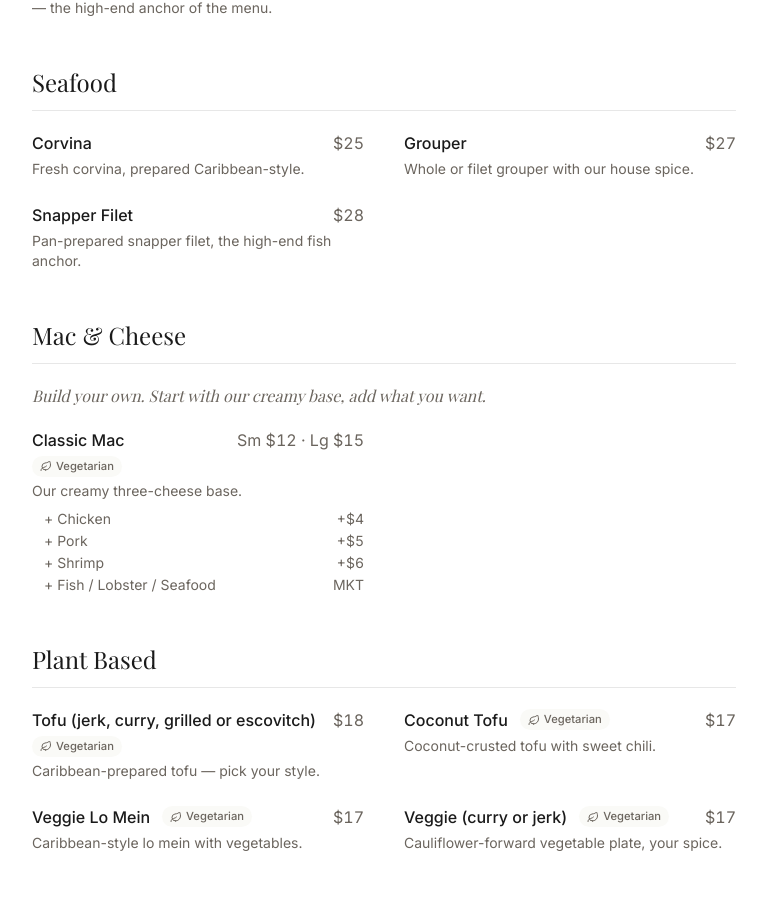
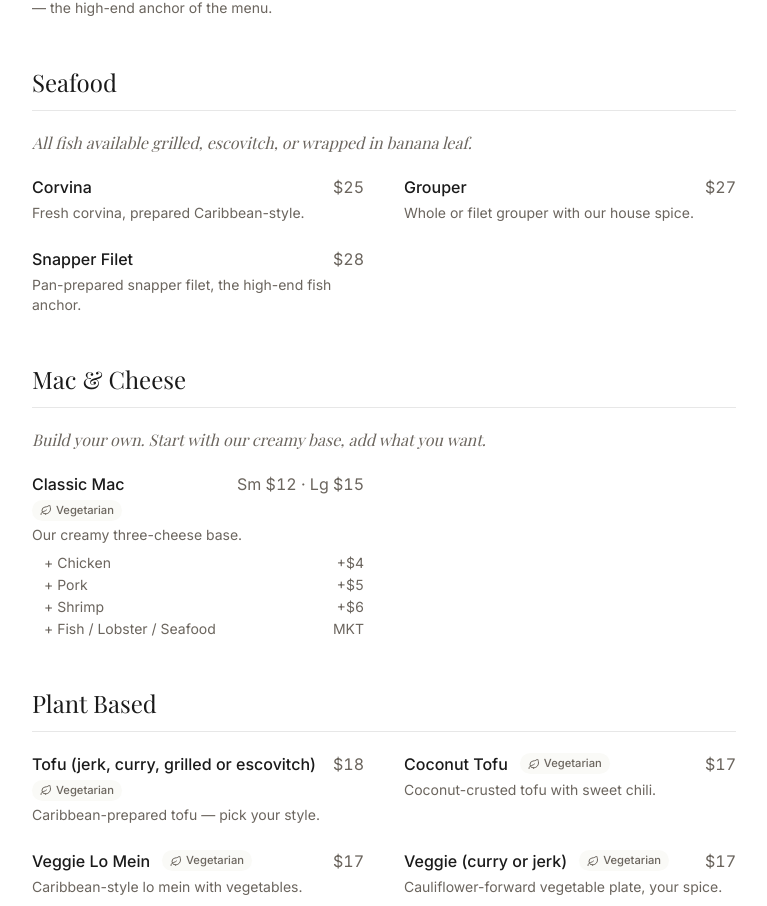
Before and after one commit to vanderbaan/bamboo-fire-cafe, a Next.js app: page /menu in a window 1280 px wide. Shown: the part 1996-2902 px from the top of the page, without its empty margins (256-1023 px from the left). Built offline with nearby package versions, Linux system fonts and the light colour scheme; no server answers.

Commit message:
Add banana leaf preparation note to Seafood section

```diff
--- a/content/restaurant.ts
+++ b/content/restaurant.ts
@@ -230,6 +230,7 @@ export const restaurant: RestaurantContent = {
       },
       {
         title: "Seafood",
+        blurb: "All fish available grilled, escovitch, or wrapped in banana leaf.",
         items: [
           { name: "Corvina", price: "$25", description: "Fresh corvina, prepared Caribbean-style." },
           { name: "Grouper", price: "$27", description: "Whole or filet grouper with our house spice." },
```
